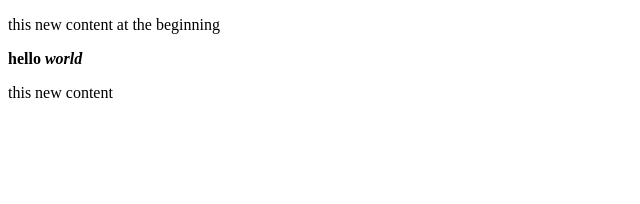
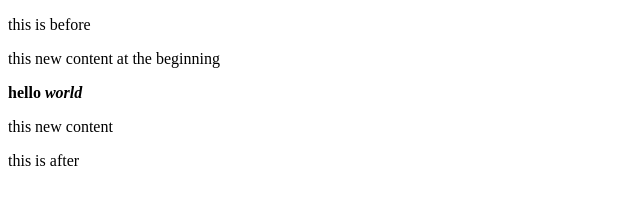
Before and after one commit to outdoorsole/intro-to-jquery, a website: page index.html in a window 1280 px wide. Shown: the whole page, without its empty margins (0-640 px from the left). Drawn offline with nearby package versions, Linux system fonts and the light colour scheme.

Commit message:
Add content before & after div element. - Use .before & .after jQuery methods.

```diff
--- a/index.html
+++ b/index.html
@@ -13,6 +13,9 @@
             var el = $("#hello-world");
             el.append("<p>this new content</p>");
             el.prepend("<p>this new content at the beginning</p>");
+
+            el.before("<div><p>this is before</p></div>");
+            el.after("<div><p>this is after</p></div>");
         </script>
     </body>
 </html>
```
